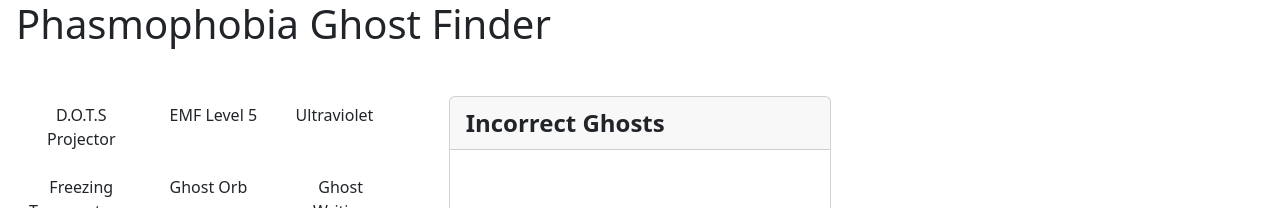
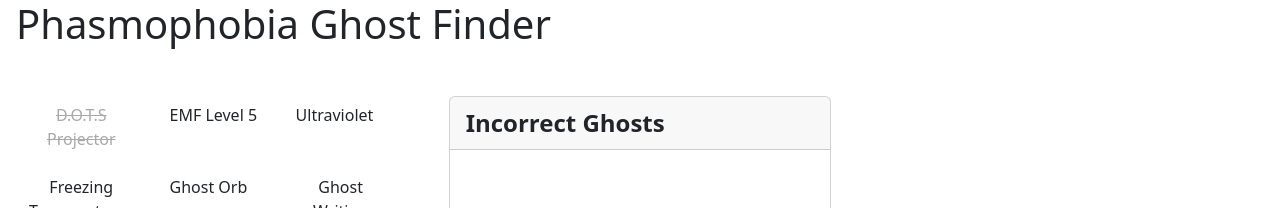
Before and after one commit to Hacktier/phasmo-ghost-finder, a Nuxt app: page / in a window 1280 px wide. Shown: the top 208 px of the page. Built offline with nearby package versions, Linux system fonts and the light colour scheme.

Commit message:
added crossed aut styling

```diff
--- a/src/components/evidence.vue
+++ b/src/components/evidence.vue
@@ -4,7 +4,7 @@
       <div>
         <input type="checkbox" v-model="evidences" :value="Evidence.DOTS" class="btn-check" id="dots"
                autocomplete="off">
-        <label class="btn" for="dots">D.O.T.S Projector</label>
+        <label class="btn crossedOut" for="dots">D.O.T.S Projector</label>
       </div>
       <div>
         <input type="checkbox" v-model="evidences" :value="Evidence.EMF" class="btn-check" id="emf" autocomplete="off">
@@ -67,6 +67,11 @@
   display: grid;
   grid-template-columns: repeat(5, 0.5fr);
 }
+
+.crossedOut {
+  text-decoration: line-through !important;
+  color: darkgray;
+}
 </style>
 
 <script setup lang="ts">
@@ -107,5 +112,4 @@
 
 store.possibleGhosts = possibleGhosts;
 
-
 </script>
```
